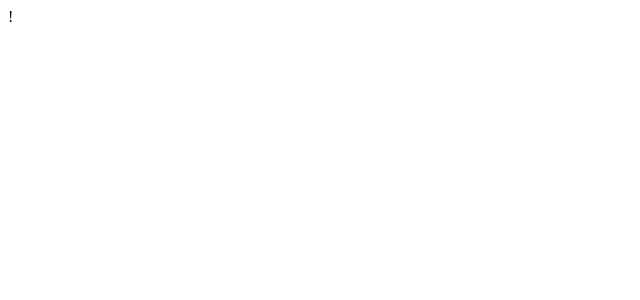
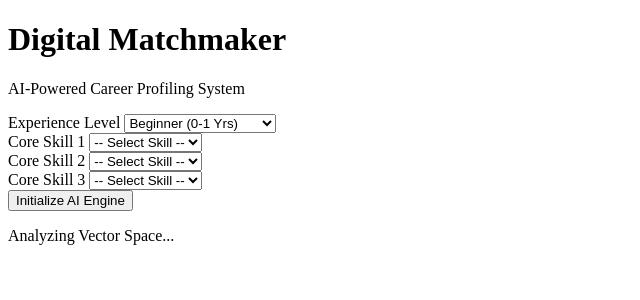
Before and after one commit to gitankit001-Engineer/chat-bot-ai, a Flask app: page / in a window 1280 px wide. Before the commit the part shown is almost empty. Shown: the top 300 px of the page, without its empty margins (0-640 px from the left). Run offline with Flask 3, Linux system fonts and the light colour scheme.

Commit message:
Update index.html

```diff
--- a/project 3 (ai reccomendation)/templates/index.html
+++ b/project 3 (ai reccomendation)/templates/index.html
@@ -1 +1,68 @@
-!
+<!DOCTYPE html>
+<html lang="en">
+<head>
+    <meta charset="UTF-8">
+    <meta name="viewport" content="width=device-width, initial-scale=1.0">
+    <title>DecodeLabs | Tech Recommender</title>
+    <link rel="stylesheet" href="{{ url_for('static', filename='style.css') }}">
+</head>
+<body>
+
+<div class="glass-container">
+    <div class="header">
+        <h1>Digital Matchmaker</h1>
+        <p>AI-Powered Career Profiling System</p>
+    </div>
+
+    <div class="form-group">
+        <label>Experience Level</label>
+        <select id="experience">
+            <option value="Beginner">Beginner (0-1 Yrs)</option>
+            <option value="Intermediate">Intermediate (1-3 Yrs)</option>
+            <option value="Advanced">Advanced (3-5+ Yrs)</option>
+        </select>
+    </div>
+
+    <div class="form-group">
+        <label>Core Skill 1</label>
+        <select id="s1">
+            <option value="">-- Select Skill --</option>
+            {% for skill in skills %}
+            <option value="{{ skill }}">{{ skill }}</option>
+            {% endfor %}
+        </select>
+    </div>
+
+    <div class="form-group">
+        <label>Core Skill 2</label>
+        <select id="s2">
+            <option value="">-- Select Skill --</option>
+            {% for skill in skills %}
+            <option value="{{ skill }}">{{ skill }}</option>
+            {% endfor %}
+        </select>
+    </div>
+
+    <div class="form-group">
+        <label>Core Skill 3</label>
+        <select id="s3">
+            <option value="">-- Select Skill --</option>
+            {% for skill in skills %}
+            <option value="{{ skill }}">{{ skill }}</option>
+            {% endfor %}
+        </select>
+    </div>
+
+    <button class="primary-btn" onclick="getRecommendations()">Initialize AI Engine</button>
+
+    <div class="loader" id="loader">
+        <div class="spinner"></div>
+        <p>Analyzing Vector Space...</p>
+    </div>
+
+    <div id="results" class="results-container"></div>
+</div>
+
+<script src="{{ url_for('static', filename='script.js') }}"></script>
+</body>
+</html>
```
